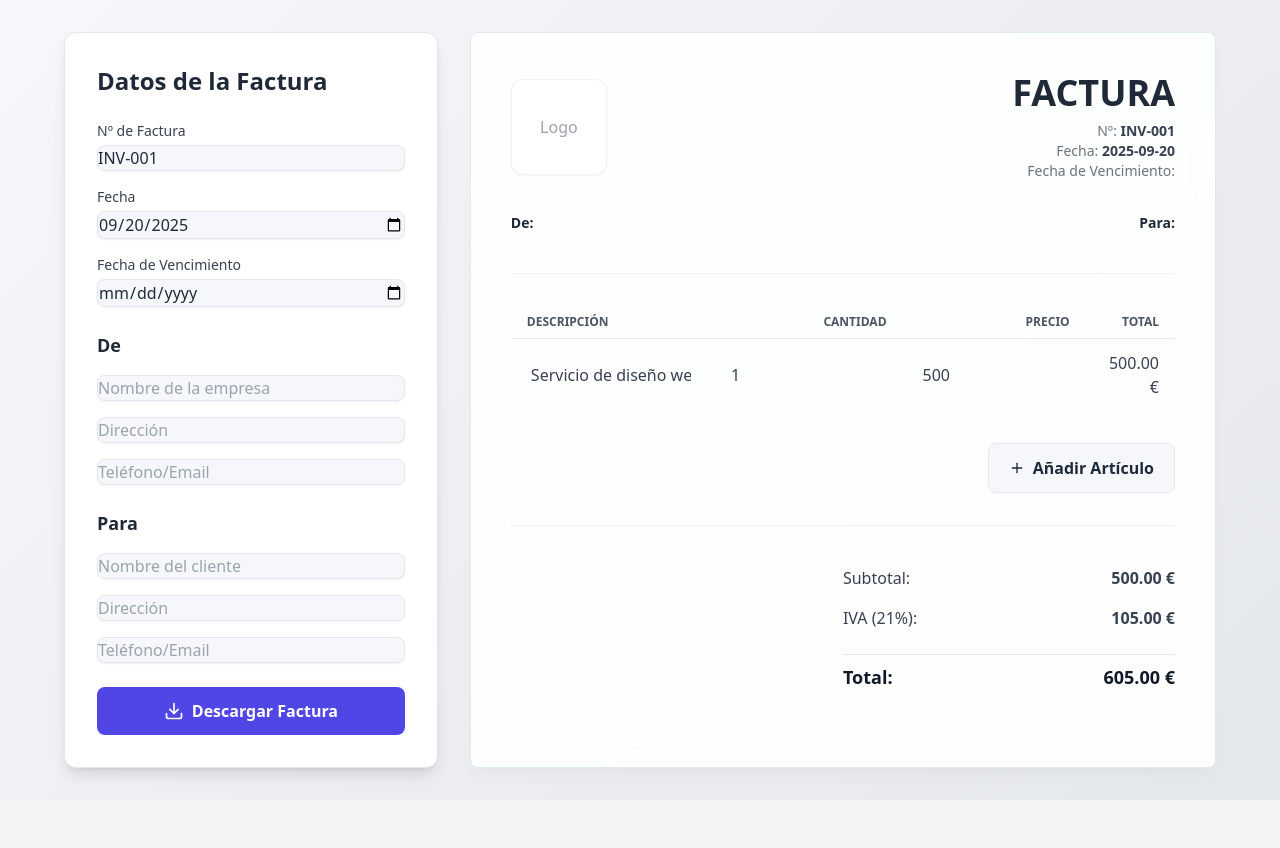
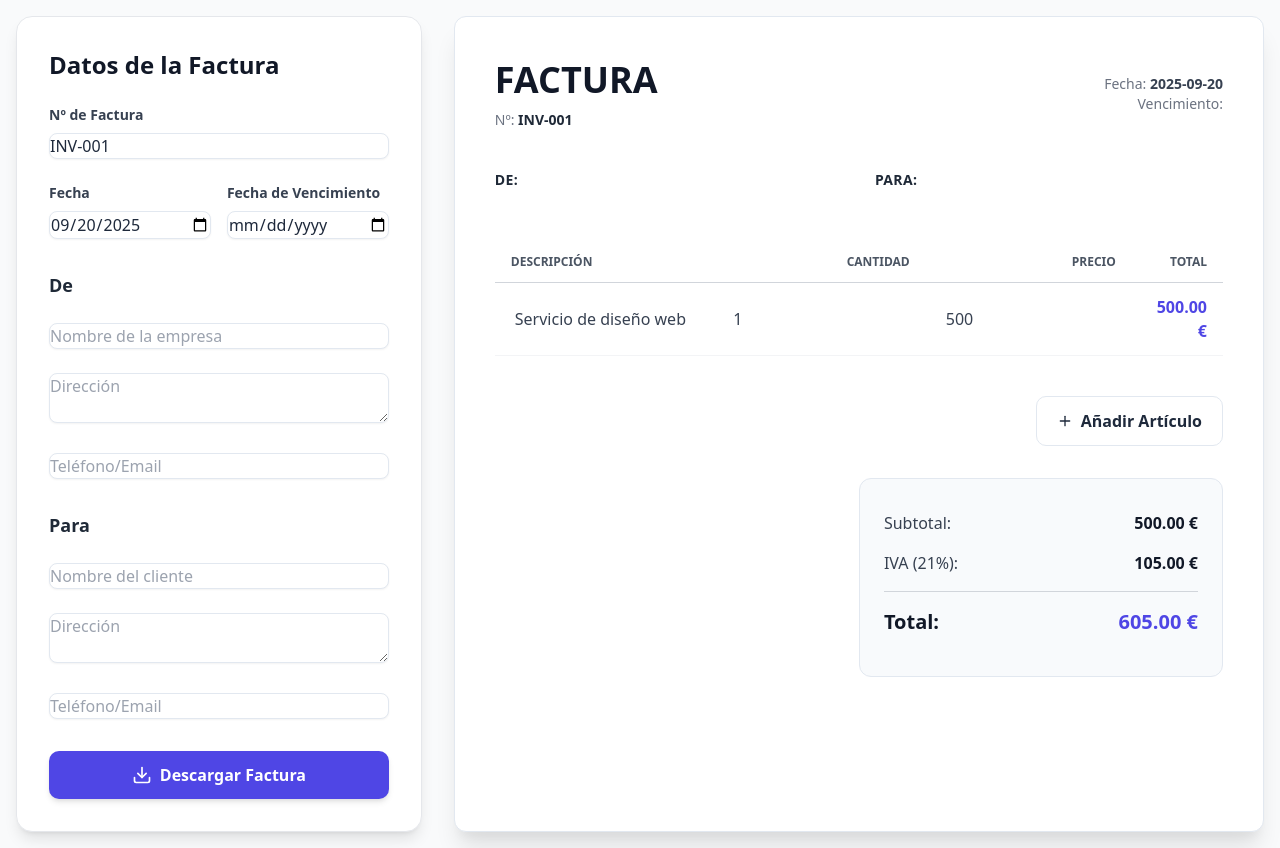
Before and after one commit to diegonoia8-sketch/Facturacion, a plain HTML site: page index.html in a window 1280 px wide. Before the commit the page ends 800 px from the top, so only its background shows below. Drawn offline with nearby package versions, Linux system fonts and the light colour scheme.

Commit message:
Update index.html

```diff
--- a/index.html
+++ b/index.html
@@ -8,122 +8,93 @@
     <script src="https://cdnjs.cloudflare.com/ajax/libs/jspdf/2.5.1/jspdf.umd.min.js"></script>
     <script src="https://cdnjs.cloudflare.com/ajax/libs/html2canvas/1.4.1/html2canvas.min.js"></script>
     <script src="https://unpkg.com/feather-icons"></script>
-    <link href="https://fonts.googleapis.com/css2?family=Inter:wght@400;500;600;700&display=swap" rel="stylesheet">
+    <link href="https://fonts.googleapis.com/css2?family=Plus+Jakarta+Sans:wght@400;500;600;700;800&display=swap" rel="stylesheet">
     <style>
         :root {
-            --bg-color: #f5f7fa;
+            --bg-color: #F8FAFC; /* Slate-50 */
             --sidebar-color: #ffffff;
-            --text-color: #1e293b;
-            --text-muted: #64748b;
-            --primary: #4f46e5;
-            --primary-hover: #4338ca;
-            --border-color: #e2e8f0;
-            --radius: 8px;
-            --shadow: 0 1px 3px rgba(0, 0, 0, 0.05);
+            --text-color: #1E293B; /* Slate-800 */
+            --text-muted: #64748B; /* Slate-500 */
+            --primary: #4F46E5; /* Indigo-600 */
+            --primary-hover: #4338CA; /* Indigo-700 */
+            --border-color: #E2E8F0; /* Slate-200 */
+            --radius: 12px;
+            --shadow: 0 4px 6px -1px rgba(0,0,0,0.1), 0 2px 4px -1px rgba(0,0,0,0.06);
         }
-
         body {
-            background: linear-gradient(135deg, #f5f7fa 0%, #e4e7eb 100%);
-            min-height: 100vh;
+            background-color: var(--bg-color);
+            color: var(--text-color);
+            font-family: 'Plus Jakarta Sans', sans-serif;
+            line-height: 1.5;
         }
-
-        body {
-            background: linear-gradient(135deg, #f5f7fa 0%, #e4e7eb 100%);
-            color: var(--text-color);
-            font-family: 'Inter', -apple-system, BlinkMacSystemFont, 'Segoe UI', Roboto, Oxygen, Ubuntu, Cantarell, sans-serif;
-            line-height: 1.5;
-            min-height: 100vh;
-        }
-
         .invoice-paper {
             background-color: white;
+            border-radius: var(--radius);
+            box-shadow: 0 20px 25px -5px rgba(0, 0, 0, 0.1), 0 10px 10px -5px rgba(0, 0, 0, 0.04);
             border: 1px solid var(--border-color);
-            border-radius: var(--radius);
-            box-shadow: 0 10px 15px -3px rgba(0, 0, 0, 0.03), 0 4px 6px -2px rgba(0, 0, 0, 0.01);
-            transition: all 0.2s ease;
-            backdrop-filter: blur(10px);
-            background-color: rgba(255, 255, 255, 0.9);
         }
-
-        .invoice-paper:hover {
-            box-shadow: 0 20px 25px -5px rgba(0, 0, 0, 0.05), 0 10px 10px -5px rgba(0, 0, 0, 0.02);
-            transform: translateY(-2px);
-        }
-
         .logo-placeholder {
-            background-color: var(--sidebar-color);
+            background-color: var(--bg-color);
             display: flex;
             align-items: center;
             justify-content: center;
             border-radius: 12px;
-            box-shadow: 0 1px 2px rgba(0, 0, 0, 0.05);
-            border: 1px solid rgba(0, 0, 0, 0.05);
+            box-shadow: inset 0 1px 3px rgba(0, 0, 0, 0.05);
+            border: 1px dashed var(--border-color);
         }
-
         .divider {
-            border-top: 1px solid var(--border-color);
-            opacity: 0.5;
+            border-top: 2px solid var(--border-color);
         }
-
         .total-box {
-            background-color: var(--sidebar-color);
+            background-color: var(--bg-color);
             border-radius: var(--radius);
             padding: 1.5rem;
-            box-shadow: 0 1px 2px rgba(0, 0, 0, 0.05);
-            border: 1px solid rgba(0, 0, 0, 0.05);
-            backdrop-filter: blur(10px);
-            background-color: rgba(255, 255, 255, 0.95);
+            border: 1px solid var(--border-color);
         }
-
-        input, select {
-            background-color: var(--bg-color);
+        input, select, textarea {
+            background-color: white;
             border: 1px solid var(--border-color);
-            border-radius: var(--radius);
+            border-radius: 8px;
             padding: 0.75rem;
             font-size: 0.95rem;
             transition: all 0.2s;
             width: 100%;
-            box-shadow: var(--shadow);
+            box-shadow: 0 1px 2px rgba(0, 0, 0, 0.05);
         }
-
-        input:focus, select:focus {
+        input:focus, select:focus, textarea:focus {
             outline: none;
             border-color: var(--primary);
-            box-shadow: 0 0 0 3px var(--primary-hover);
+            box-shadow: 0 0 0 3px rgba(79, 70, 229, 0.2);
         }
-
         .btn {
             display: inline-flex;
             align-items: center;
             justify-content: center;
             padding: 0.75rem 1.25rem;
-            border-radius: var(--radius);
+            border-radius: 10px;
             font-weight: 600;
             transition: all 0.2s ease;
             cursor: pointer;
         }
-
         .btn-primary {
             background-color: var(--primary);
             color: white;
+            box-shadow: var(--shadow);
         }
-
         .btn-primary:hover {
             background-color: var(--primary-hover);
             transform: translateY(-1px);
+            box-shadow: 0 10px 15px -3px rgba(79, 70, 229, 0.2), 0 4px 6px -2px rgba(79, 70, 229, 0.1);
         }
-
         .btn-secondary {
-            background-color: var(--bg-color);
+            background-color: white;
             color: var(--text-color);
             border: 1px solid var(--border-color);
         }
-
         .btn-secondary:hover {
-            background-color: #e9ecef;
+            background-color: #F1F5F9; /* Slate-100 */
             transform: translateY(-1px);
         }
-
         .table-input {
             width: 100%;
             background-color: transparent;
@@ -131,52 +102,50 @@
             padding: 0.5rem 0.25rem;
             box-shadow: none;
         }
-
         .table-input:focus {
             border-color: transparent;
             box-shadow: none;
         }
-
-        .flex-row {
-            display: flex;
-            align-items: center;
-            gap: 1rem;
+        .table-cell-amount {
+            font-weight: 600;
+            color: var(--primary);
         }
-
     </style>
 </head>
-<body class="bg-gray-100 font-sans leading-normal tracking-normal">
+<body class="bg-gray-50 font-sans leading-normal tracking-normal">
     <div class="min-h-screen flex items-center justify-center p-4">
-        <div class="flex flex-col md:flex-row w-full max-w-6xl space-y-8 md:space-y-0 md:space-x-8">
-            <div class="md:w-1/3 w-full bg-white p-6 md:p-8 rounded-xl shadow-lg border border-gray-200">
-                <h2 class="text-2xl font-bold text-gray-800 mb-6">Datos de la Factura</h2>
+        <div class="flex flex-col lg:flex-row w-full max-w-7xl space-y-8 lg:space-y-0 lg:space-x-8">
+            <div class="lg:w-1/3 w-full bg-white p-6 md:p-8 rounded-2xl shadow-lg border border-gray-200 sticky top-4 self-start">
+                <h2 class="text-2xl font-extrabold text-gray-900 mb-6">Datos de la Factura</h2>
 
-                <div class="space-y-4 mb-6">
+                <div class="space-y-6 mb-8">
                     <div>
-                        <label for="invoiceNumber" class="block text-sm font-medium text-gray-700 mb-1">Nº de Factura</label>
+                        <label for="invoiceNumber" class="block text-sm font-semibold text-gray-700 mb-2">Nº de Factura</label>
                         <input type="text" id="invoiceNumber" class="form-input" value="INV-001">
                     </div>
-                    <div>
-                        <label for="fecha" class="block text-sm font-medium text-gray-700 mb-1">Fecha</label>
-                        <input type="date" id="fecha" class="form-input">
-                    </div>
-                    <div>
-                        <label for="dueDate" class="block text-sm font-medium text-gray-700 mb-1">Fecha de Vencimiento</label>
-                        <input type="date" id="dueDate" class="form-input">
+                    <div class="grid grid-cols-2 gap-4">
+                        <div>
+                            <label for="fecha" class="block text-sm font-semibold text-gray-700 mb-2">Fecha</label>
+                            <input type="date" id="fecha" class="form-input">
+                        </div>
+                        <div>
+                            <label for="dueDate" class="block text-sm font-semibold text-gray-700 mb-2">Fecha de Vencimiento</label>
+                            <input type="date" id="dueDate" class="form-input">
+                        </div>
                     </div>
                 </div>
 
-                <div class="space-y-4 mb-6">
-                    <h3 class="text-lg font-semibold text-gray-800">De</h3>
+                <div class="space-y-6 mb-8">
+                    <h3 class="text-lg font-bold text-gray-800">De</h3>
                     <input type="text" id="fromName" class="form-input" placeholder="Nombre de la empresa">
-                    <input type="text" id="fromAddress" class="form-input" placeholder="Dirección">
+                    <textarea id="fromAddress" class="form-input" rows="2" placeholder="Dirección"></textarea>
                     <input type="text" id="fromPhone" class="form-input" placeholder="Teléfono/Email">
                 </div>
 
-                <div class="space-y-4 mb-6">
-                    <h3 class="text-lg font-semibold text-gray-800">Para</h3>
+                <div class="space-y-6 mb-8">
+                    <h3 class="text-lg font-bold text-gray-800">Para</h3>
                     <input type="text" id="toName" class="form-input" placeholder="Nombre del cliente">
-                    <input type="text" id="toAddress" class="form-input" placeholder="Dirección">
+                    <textarea id="toAddress" class="form-input" rows="2" placeholder="Dirección"></textarea>
                     <input type="text" id="toPhone" class="form-input" placeholder="Teléfono/Email">
                 </div>
 
@@ -186,51 +155,48 @@
                 </button>
             </div>
 
-            <div id="invoice" class="md:w-2/3 w-full invoice-paper p-6 md:p-10">
-                <div class="flex flex-col sm:flex-row justify-between items-start sm:items-center mb-8">
-                    <div class="logo-placeholder w-24 h-24 mb-4 sm:mb-0">
-                        <span class="text-gray-400">Logo</span>
+            <div id="invoice" class="lg:w-2/3 w-full invoice-paper p-6 md:p-10">
+                <div class="flex flex-col sm:flex-row justify-between items-start sm:items-center mb-10">
+                    <div class="mb-4 sm:mb-0">
+                        <h1 class="text-4xl font-extrabold text-gray-900 leading-tight">FACTURA</h1>
+                        <p class="text-sm text-gray-500 mt-2">Nº: <span id="displayInvoiceNumber" class="font-bold text-gray-800">INV-001</span></p>
                     </div>
-                    <div class="text-right">
-                        <h1 class="text-4xl font-bold text-gray-800">FACTURA</h1>
-                        <p class="text-sm text-gray-500 mt-2">Nº: <span id="displayInvoiceNumber" class="font-semibold text-gray-700">INV-001</span></p>
+                    <div class="text-left sm:text-right">
                         <p class="text-sm text-gray-500">Fecha: <span id="displayFecha" class="font-semibold text-gray-700">2024-05-20</span></p>
-                        <p class="text-sm text-gray-500">Fecha de Vencimiento: <span id="displayDueDate" class="font-semibold text-gray-700">2024-06-20</span></p>
+                        <p class="text-sm text-gray-500">Vencimiento: <span id="displayDueDate" class="font-semibold text-gray-700">2024-06-20</span></p>
                     </div>
                 </div>
 
-                <div class="flex flex-col sm:flex-row justify-between mb-8 text-sm">
+                <div class="grid sm:grid-cols-2 gap-8 mb-10 text-sm">
                     <div>
-                        <h3 class="font-semibold text-gray-800 mb-2">De:</h3>
-                        <p id="displayFromName">Nombre de la empresa</p>
-                        <p id="displayFromAddress">Dirección de la empresa</p>
-                        <p id="displayFromPhone">Teléfono/Email</p>
+                        <h3 class="font-bold text-gray-800 mb-3 uppercase tracking-wide">De:</h3>
+                        <p id="displayFromName" class="font-semibold">Nombre de la empresa</p>
+                        <p id="displayFromAddress" class="text-gray-600">Dirección de la empresa</p>
+                        <p id="displayFromPhone" class="text-gray-600">Teléfono/Email</p>
                     </div>
-                    <div class="mt-6 sm:mt-0 text-left sm:text-right">
-                        <h3 class="font-semibold text-gray-800 mb-2">Para:</h3>
-                        <p id="displayToName">Nombre del cliente</p>
-                        <p id="displayToAddress">Dirección del cliente</p>
-                        <p id="displayToPhone">Teléfono/Email</p>
+                    <div>
+                        <h3 class="font-bold text-gray-800 mb-3 uppercase tracking-wide">Para:</h3>
+                        <p id="displayToName" class="font-semibold">Nombre del cliente</p>
+                        <p id="displayToAddress" class="text-gray-600">Dirección del cliente</p>
+                        <p id="displayToPhone" class="text-gray-600">Teléfono/Email</p>
                     </div>
                 </div>
 
-                <div class="divider mb-8"></div>
-
-                <table class="w-full text-left border-collapse table-auto mb-8">
+                <table class="w-full text-left border-collapse table-auto mb-10">
                     <thead>
-                        <tr class="text-gray-600 uppercase text-xs">
-                            <th class="py-2 px-4 font-semibold">Descripción</th>
-                            <th class="py-2 px-4 font-semibold text-right">Cantidad</th>
-                            <th class="py-2 px-4 font-semibold text-right">Precio</th>
-                            <th class="py-2 px-4 font-semibold text-right">Total</th>
+                        <tr class="text-gray-600 uppercase text-xs border-b border-gray-300">
+                            <th class="py-3 px-4 font-bold">Descripción</th>
+                            <th class="py-3 px-4 font-bold text-right">Cantidad</th>
+                            <th class="py-3 px-4 font-bold text-right">Precio</th>
+                            <th class="py-3 px-4 font-bold text-right">Total</th>
                         </tr>
                     </thead>
                     <tbody id="invoiceItems">
-                        <tr class="border-t border-gray-200">
+                        <tr class="border-b border-gray-100 bg-white">
                             <td class="py-3 px-4 text-gray-700"><input type="text" class="table-input" value="Servicio de diseño web"></td>
                             <td class="py-3 px-4 text-right text-gray-700"><input type="number" class="table-input item-qty" value="1"></td>
                             <td class="py-3 px-4 text-right text-gray-700"><input type="number" class="table-input item-price" value="500"></td>
-                            <td class="py-3 px-4 text-right text-gray-700 font-medium total-item">500.00 €</td>
+                            <td class="py-3 px-4 text-right font-bold total-item table-cell-amount">500.00 €</td>
                         </tr>
                     </tbody>
                 </table>
@@ -242,22 +208,19 @@
                     </button>
                 </div>
 
-
-                <div class="divider mb-8"></div>
-
                 <div class="flex justify-end">
-                    <div class="w-full sm:w-1/2">
+                    <div class="w-full sm:w-1/2 total-box">
                         <div class="flex justify-between py-2 text-gray-700">
                             <span>Subtotal:</span>
-                            <span id="subtotal" class="font-semibold">0.00 €</span>
+                            <span id="subtotal" class="font-semibold text-gray-900">0.00 €</span>
                         </div>
                         <div class="flex justify-between py-2 text-gray-700">
                             <span>IVA (21%):</span>
-                            <span id="tax" class="font-semibold">0.00 €</span>
+                            <span id="tax" class="font-semibold text-gray-900">0.00 €</span>
                         </div>
-                        <div class="flex justify-between py-2 mt-4 text-gray-900 border-t border-gray-200 font-bold">
-                            <span class="text-lg">Total:</span>
-                            <span id="total" class="text-lg">0.00 €</span>
+                        <div class="flex justify-between py-4 mt-2 text-gray-900 border-t border-gray-300 font-extrabold">
+                            <span class="text-xl">Total:</span>
+                            <span id="total" class="text-xl text-indigo-600">0.00 €</span>
                         </div>
                     </div>
                 </div>
@@ -265,7 +228,6 @@
         </div>
     </div>
     <script>
-        const invoiceForm = document.getElementById('invoiceForm');
         const invoiceItems = document.getElementById('invoiceItems');
         const subtotalEl = document.getElementById('subtotal');
         const taxEl = document.getElementById('tax');
@@ -275,7 +237,6 @@
 
         feather.replace();
 
-        // Set default date to today
         const today = new Date().toISOString().split('T')[0];
         document.getElementById('fecha').value = today;
 
@@ -295,13 +256,16 @@
             let subtotal = 0;
             const items = invoiceItems.querySelectorAll('tr');
             items.forEach(item => {
-                const qty = item.querySelector('.item-qty').value;
-                const price = item.querySelector('.item-price').value;
+                const qtyInput = item.querySelector('.item-qty');
+                const priceInput = item.querySelector('.item-price');
+                const qty = parseFloat(qtyInput.value) || 0;
+                const price = parseFloat(priceInput.value) || 0;
                 const total = (qty * price).toFixed(2);
                 item.querySelector('.total-item').innerText = `${total} €`;
                 subtotal += parseFloat(total);
             });
-            const tax = (subtotal * 0.21).toFixed(2); // 21% IVA
+            const taxRate = 0.21;
+            const tax = (subtotal * taxRate).toFixed(2);
             const total = (subtotal + parseFloat(tax)).toFixed(2);
 
             subtotalEl.innerText = `${subtotal.toFixed(2)} €`;
@@ -326,12 +290,12 @@
 
         addItemBtn.addEventListener('click', () => {
             const newRow = document.createElement('tr');
-            newRow.classList.add('border-t', 'border-gray-200');
+            newRow.classList.add('border-b', 'border-gray-100', 'bg-white');
             newRow.innerHTML = `
                 <td class="py-3 px-4 text-gray-700"><input type="text" class="table-input" placeholder="Descripción"></td>
                 <td class="py-3 px-4 text-right text-gray-700"><input type="number" class="table-input item-qty" value="1"></td>
                 <td class="py-3 px-4 text-right text-gray-700"><input type="number" class="table-input item-price" value="0"></td>
-                <td class="py-3 px-4 text-right text-gray-700 font-medium total-item">0.00 €</td>
+                <td class="py-3 px-4 text-right font-bold total-item table-cell-amount">0.00 €</td>
                 <td class="py-3 px-4 text-right">
                     <button class="text-red-500 hover:text-red-700 remove-item-btn">
                         <i data-feather="trash-2" class="w-4 h-4"></i>
@@ -344,8 +308,7 @@
             calculateTotals();
         });
 
-        // Initial setup and event listeners
-        document.querySelectorAll('input').forEach(input => {
+        document.querySelectorAll('input, textarea').forEach(input => {
             input.addEventListener('input', () => {
                 updateDisplay();
                 calculateTotals();
@@ -359,7 +322,6 @@
         updateDisplay();
         calculateTotals();
 
-        // PDF Generation
         downloadPdfBtn.addEventListener('click', () => {
             const invoice = document.getElementById('invoice');
             html2canvas(invoice, { scale: 2 }).then(canvas => {
```
